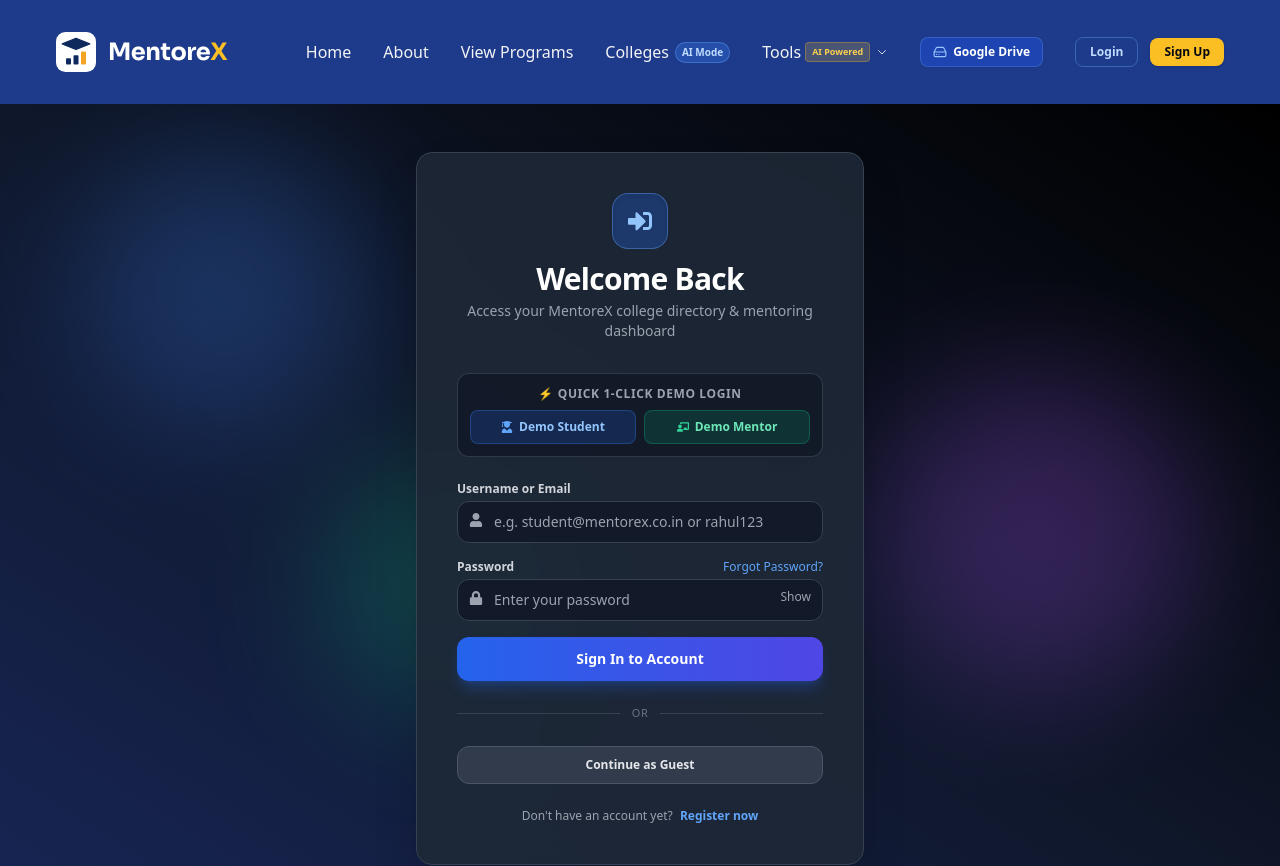
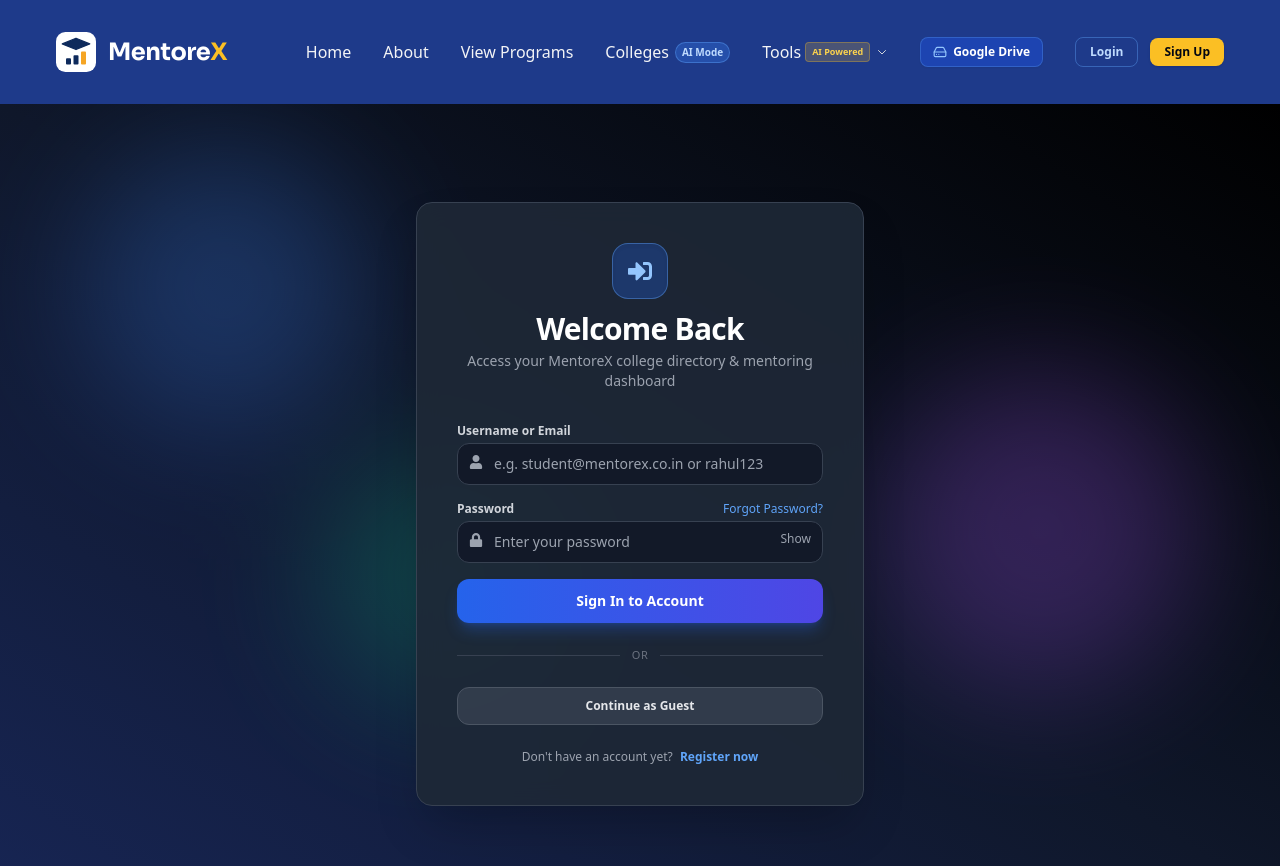
Before and after one commit to pipariashish-code/College-reviews, a React (Vite) app: page /login in a window 1280 px wide. Shown: the top 866 px of the page. Built offline with nearby package versions, Linux system fonts and the light colour scheme; no server answers.

Commit message:
feat: remove quick 1-click demo login buttons from Login page

```diff
--- a/src/Login.jsx
+++ b/src/Login.jsx
@@ -3,7 +3,7 @@
 import axios from "axios";
 import { API_URL } from "./config";
 import { setAuthSession, authenticateLocally, DEMO_USERS } from "./utils/auth";
-import { FaUserGraduate, FaChalkboardTeacher, FaUserCheck, FaSignInAlt, FaLock, FaUser } from "react-icons/fa";
+import { FaUserCheck, FaSignInAlt, FaLock, FaUser } from "react-icons/fa";
 
 const Login = () => {
   const [username, setUsername] = useState("");
@@ -50,7 +50,7 @@
         setError(
           err.response?.data?.message ||
           localResult.error ||
-          "Login failed. Please check your credentials or try a Demo Account."
+          "Login failed. Please check your credentials."
         );
         setLoading(false);
       }
@@ -59,13 +59,6 @@
 
   const handleGuestLogin = () => {
     completeLogin(DEMO_USERS.guest, "mock-guest-token");
-  };
-
-  const handleDemoLogin = (type) => {
-    const demoUser = DEMO_USERS[type] || DEMO_USERS.student;
-    setUsername(demoUser.username);
-    setPassword("demo123");
-    completeLogin(demoUser, `mock-${type}-token`);
   };
 
   return (
@@ -88,31 +81,6 @@
           <p className="text-sm text-gray-400 mt-1">
             Access your MentoreX college directory & mentoring dashboard
           </p>
-        </div>
-
-        {/* Quick Demo Login Buttons */}
-        <div className="mb-6 p-3 bg-gray-900/80 rounded-xl border border-gray-700/80">
-          <p className="text-xs font-semibold text-gray-400 uppercase tracking-wider mb-2 text-center">
-            ⚡ Quick 1-Click Demo Login
-          </p>
-          <div className="grid grid-cols-2 gap-2">
-            <button
-              type="button"
-              onClick={() => handleDemoLogin("student")}
-              className="flex items-center justify-center gap-1.5 py-2 px-2.5 rounded-lg bg-blue-600/20 hover:bg-blue-600/30 border border-blue-500/30 text-blue-300 text-xs font-semibold transition"
-            >
-              <FaUserGraduate className="text-blue-400" />
-              <span>Demo Student</span>
-            </button>
-            <button
-              type="button"
-              onClick={() => handleDemoLogin("mentor")}
-              className="flex items-center justify-center gap-1.5 py-2 px-2.5 rounded-lg bg-emerald-600/20 hover:bg-emerald-600/30 border border-emerald-500/30 text-emerald-300 text-xs font-semibold transition"
-            >
-              <FaChalkboardTeacher className="text-emerald-400" />
-              <span>Demo Mentor</span>
-            </button>
-          </div>
         </div>
 
         {successMsg && (
```
